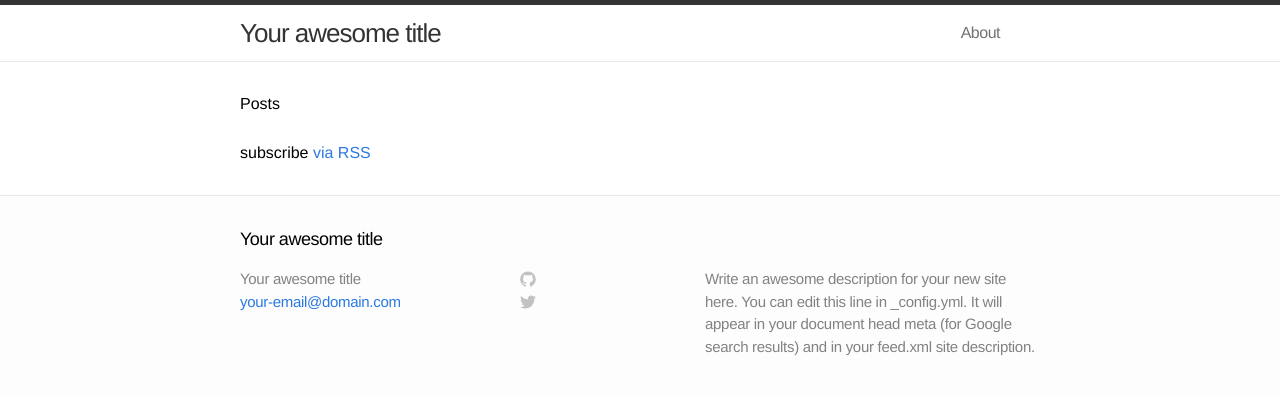
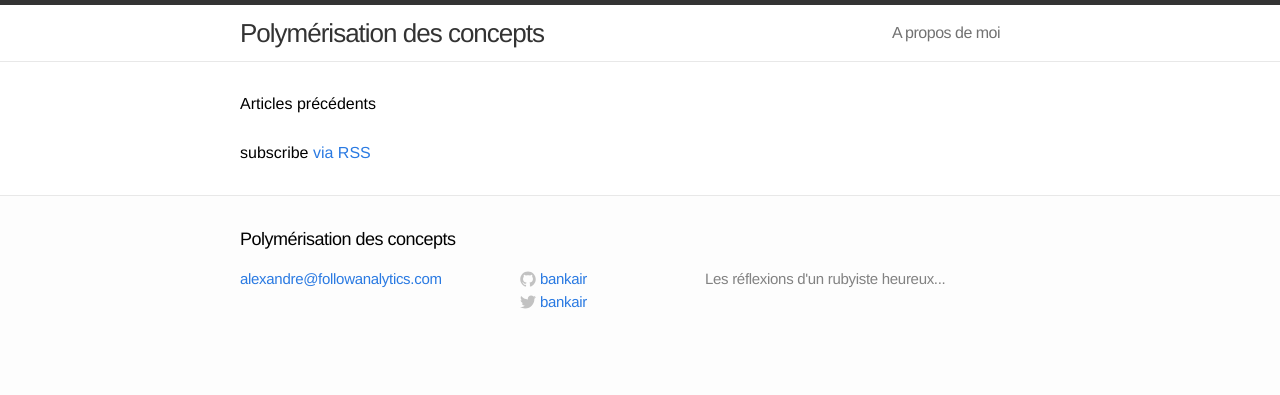
Before and after one commit to bankair/blog, a Jekyll site: the page built from index.html, in a window 1280 px wide. Shown: the top 395 px of the page. Built offline with Jekyll 4.4.1, drawn with Linux system fonts in a browser that asks for light colours.

Commit message:
config + layout

```diff
--- a/_config.yml
+++ b/_config.yml
@@ -1,8 +1,9 @@
 # Site settings
-title: Your awesome title
-email: your-email@domain.com
-description: "Write an awesome description for your new site here. You can edit this line in _config.yml. It will appear in your document head meta (for Google search results) and in your feed.xml site description."
+title: Polymérisation des concepts
+email: alexandre@followanalytics.com
+description: "Les réflexions d'un rubyiste heureux..."
 baseurl: ""
+username: bankair
 url: "http://yourdomain.com"
 
 # Build settings
--- a/_includes/footer.html
+++ b/_includes/footer.html
@@ -6,7 +6,6 @@
 
     <div class="footer-col-1 column">
       <ul>
-        <li>{{ site.title }}</li>
         <li><a href="mailto:{{ site.email }}">{{ site.email }}</a></li>
       </ul>
     </div>
--- a/index.html
+++ b/index.html
@@ -3,18 +3,18 @@
 ---
 
 <div class="home">
-
-  <h1>Posts</h1>
-
+  {% for post in site.posts limit:1 %}
+  <h1>{{ post.title }}</h1>
+  {{ post.content }}
+  {% endfor %}
+  <h1>Articles précédents</h1>
   <ul class="posts">
-    {% for post in site.posts %}
+    {% for post in site.posts offset:1 limit:10 %}
       <li>
         <span class="post-date">{{ post.date | date: "%b %-d, %Y" }}</span>
         <a class="post-link" href="{{ post.url | prepend: site.baseurl }}">{{ post.title }}</a>
       </li>
     {% endfor %}
   </ul>
-
   <p class="rss-subscribe">subscribe <a href="{{ "/feed.xml" | prepend: site.baseurl }}">via RSS</a></p>
-
 </div>
```
Also changed, not shown: about.md (+6 -4 lines), images/gitflow.png (added).
